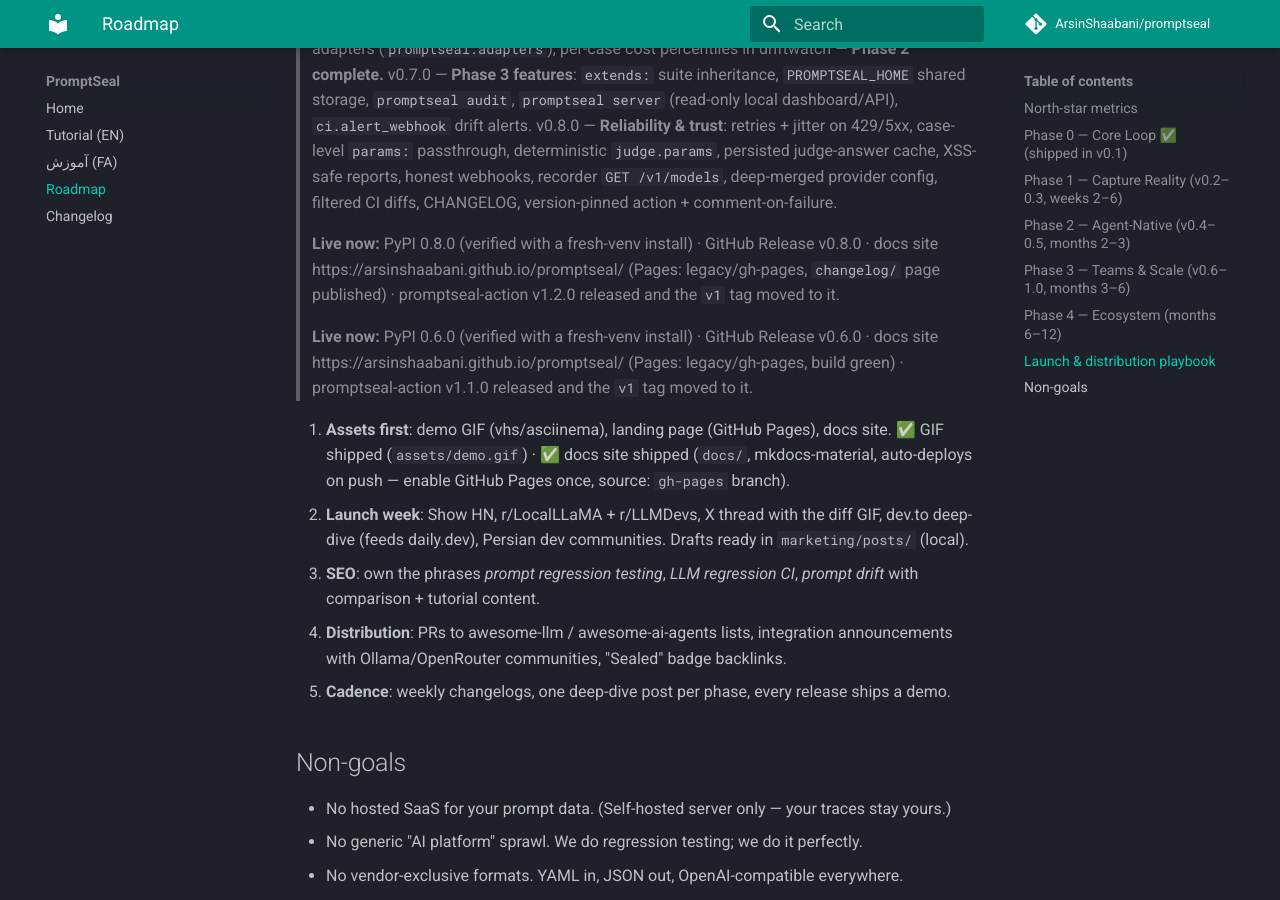
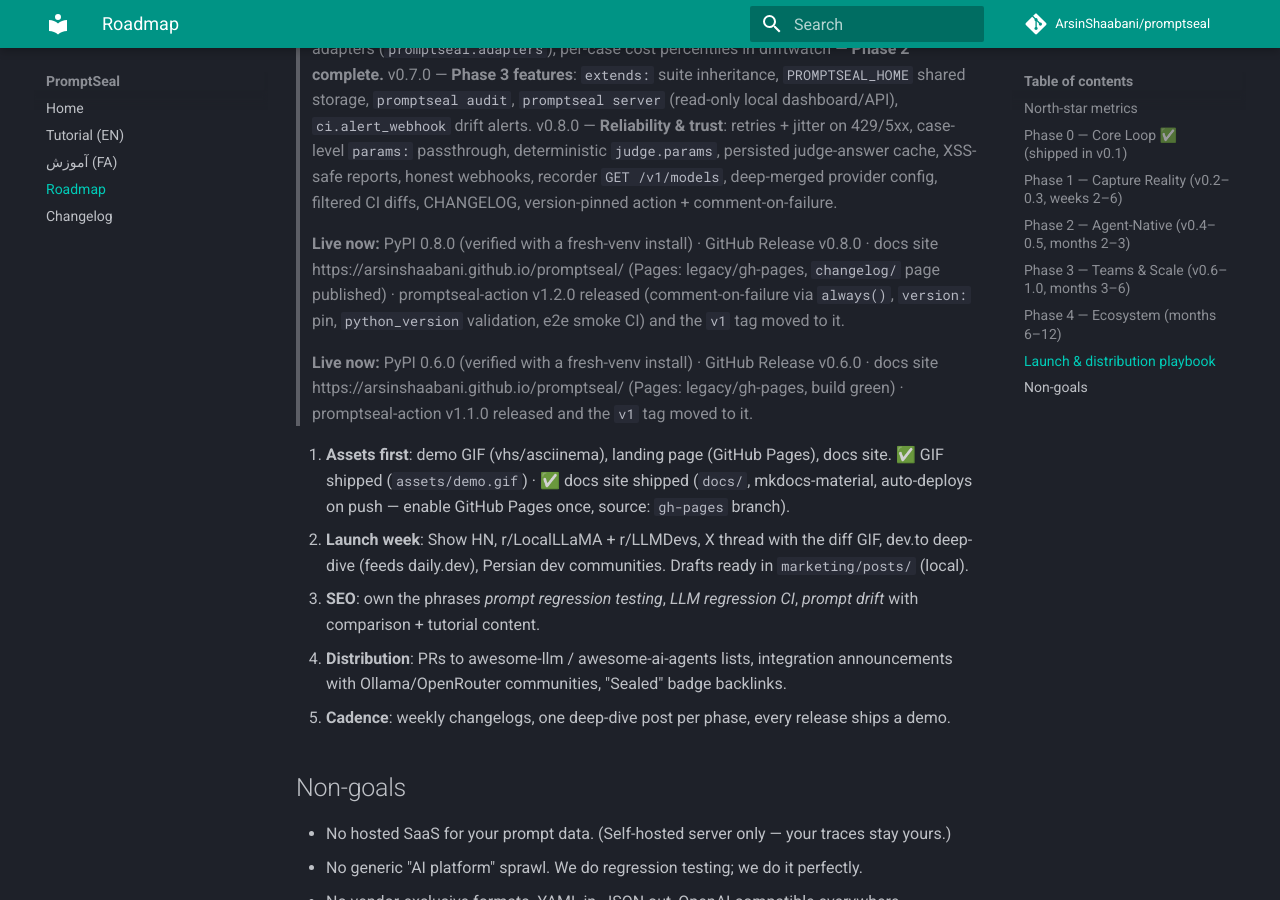
Before and after one commit to ArsinShaabani/promptseal, an MkDocs documentation site: the page built from docs/roadmap.md, in a window 1280 px wide and 900 px high, scrolled down 3228 px. Built offline with MkDocs 1.6.1 and Material for MkDocs 9.7.7, drawn with Linux system fonts in a browser that asks for light colours; comment, search, counter and statistics services are not loaded.

Commit message:
docs: ROADMAP live status - action v1.2.0 details (always-comment, version pin, smoke CI); del cleanup9.bat

```diff
--- a/ROADMAP.md
+++ b/ROADMAP.md
@@ -124,7 +124,8 @@
 > **Live now:** PyPI 0.8.0 (verified with a fresh-venv install) · GitHub Release
 > v0.8.0 · docs site https://arsinshaabani.github.io/promptseal/ (Pages:
 > legacy/gh-pages, `changelog/` page published) · promptseal-action v1.2.0
-> released and the `v1` tag moved to it.
+> released (comment-on-failure via `always()`, `version:` pin, `python_version`
+> validation, e2e smoke CI) and the `v1` tag moved to it.
 >
 > **Live now:** PyPI 0.6.0 (verified with a fresh-venv install) · GitHub Release
 > v0.6.0 · docs site https://arsinshaabani.github.io/promptseal/ (Pages:
```
